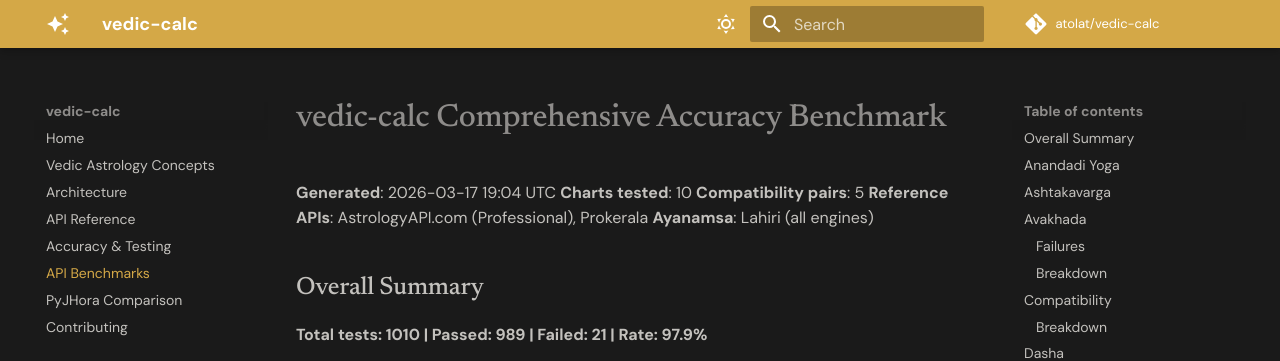
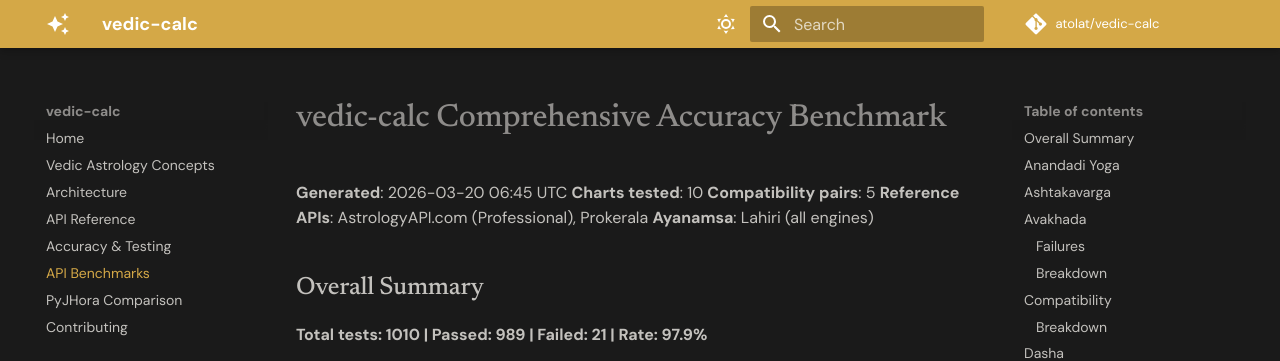
Before and after one commit to atolat/vedic-calc, an MkDocs documentation site: the page built from docs/benchmarks.md, in a window 1280 px wide and 900 px high. Shown: the top 361 px of the window. Built offline with MkDocs 1.6.1 and Material for MkDocs 9.7.7, drawn with Linux system fonts in a browser that asks for light colours; comment, search, counter and statistics services are not loaded.

Commit message:
Update accuracy benchmark report (97.9%, 989/1010)
Regenerated after calculate_panchanga hour/minute fix.
No regressions — panchanga 50/50, all pre-existing failures unchanged.

Co-Authored-By: Claude Opus 4.6 (1M context) <noreply@anthropic.com>

```diff
--- a/docs/benchmarks.md
+++ b/docs/benchmarks.md
@@ -1,6 +1,6 @@
 # vedic-calc Comprehensive Accuracy Benchmark
 
-**Generated**: 2026-03-17 19:04 UTC
+**Generated**: 2026-03-20 06:45 UTC
 **Charts tested**: 10
 **Compatibility pairs**: 5
 **Reference APIs**: AstrologyAPI.com (Professional), Prokerala
```
Also changed, not shown: benchmarks/ACCURACY_REPORT.md (+1 -1 lines).
